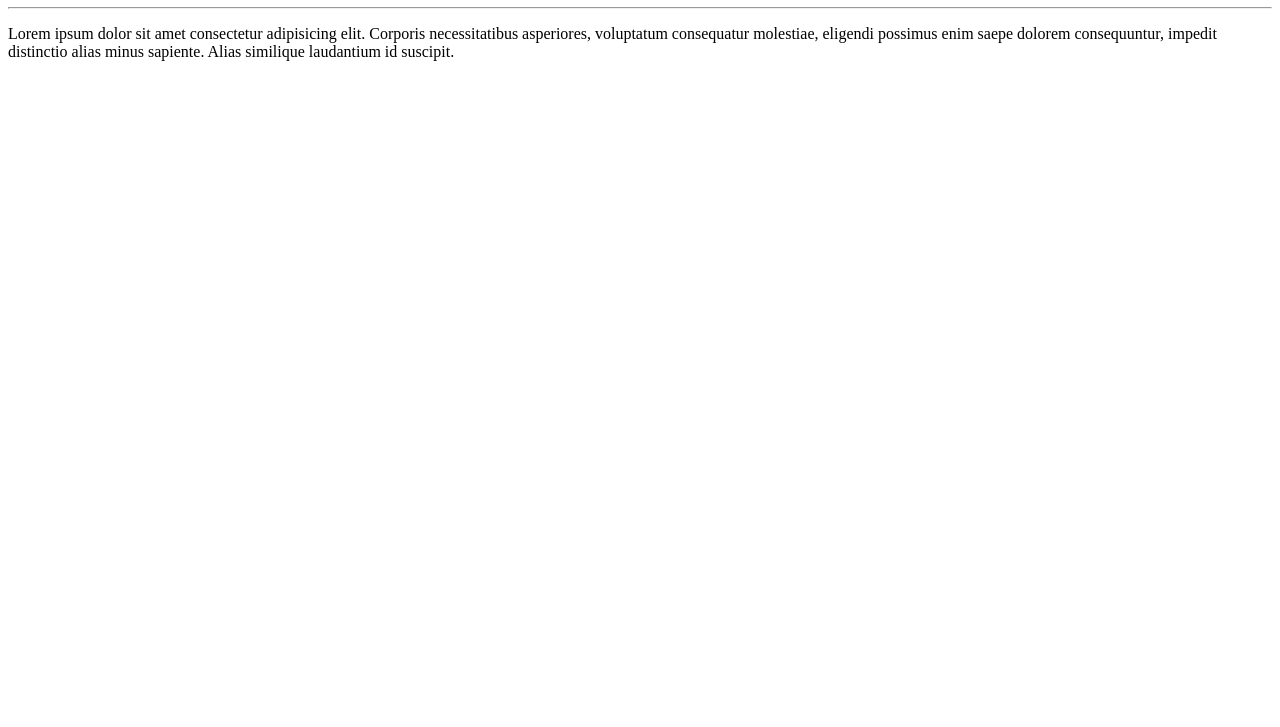
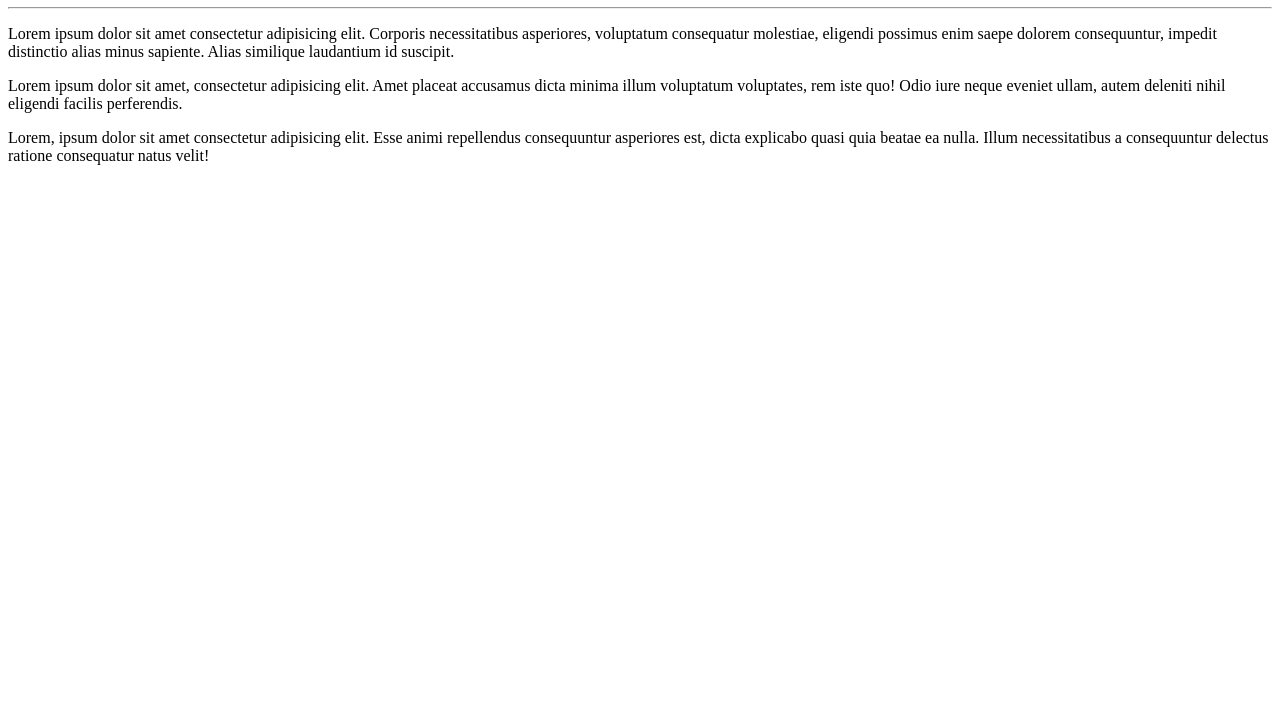
Before and after one commit to fernandonetoo/Ola-Mundo, a plain HTML site: page site-exemplo/index.html in a window 1280 px wide. Shown: the part 73-800 px from the top of the page. Drawn offline with Linux system fonts and the light colour scheme.

Commit message:
Adicionei mais dois parágrafos

```diff
--- a/site-exemplo/index.html
+++ b/site-exemplo/index.html
@@ -9,5 +9,10 @@
     <h1>Olá, mundo!</h1>
     <hr>
     <p>Lorem ipsum dolor sit amet consectetur adipisicing elit. Corporis necessitatibus asperiores, voluptatum consequatur molestiae, eligendi possimus enim saepe dolorem consequuntur, impedit distinctio alias minus sapiente. Alias similique laudantium id suscipit.</p>
+
+    <p>Lorem ipsum dolor sit amet, consectetur adipisicing elit. Amet placeat accusamus dicta minima illum voluptatum voluptates, rem iste quo! Odio iure neque eveniet ullam, autem deleniti nihil eligendi facilis perferendis.</p>
+
+    <p>Lorem, ipsum dolor sit amet consectetur adipisicing elit. Esse animi repellendus consequuntur asperiores est, dicta explicabo quasi quia beatae ea nulla. Illum necessitatibus a consequuntur delectus ratione consequatur natus velit!</p>
+
 </body>
 </html>
```
